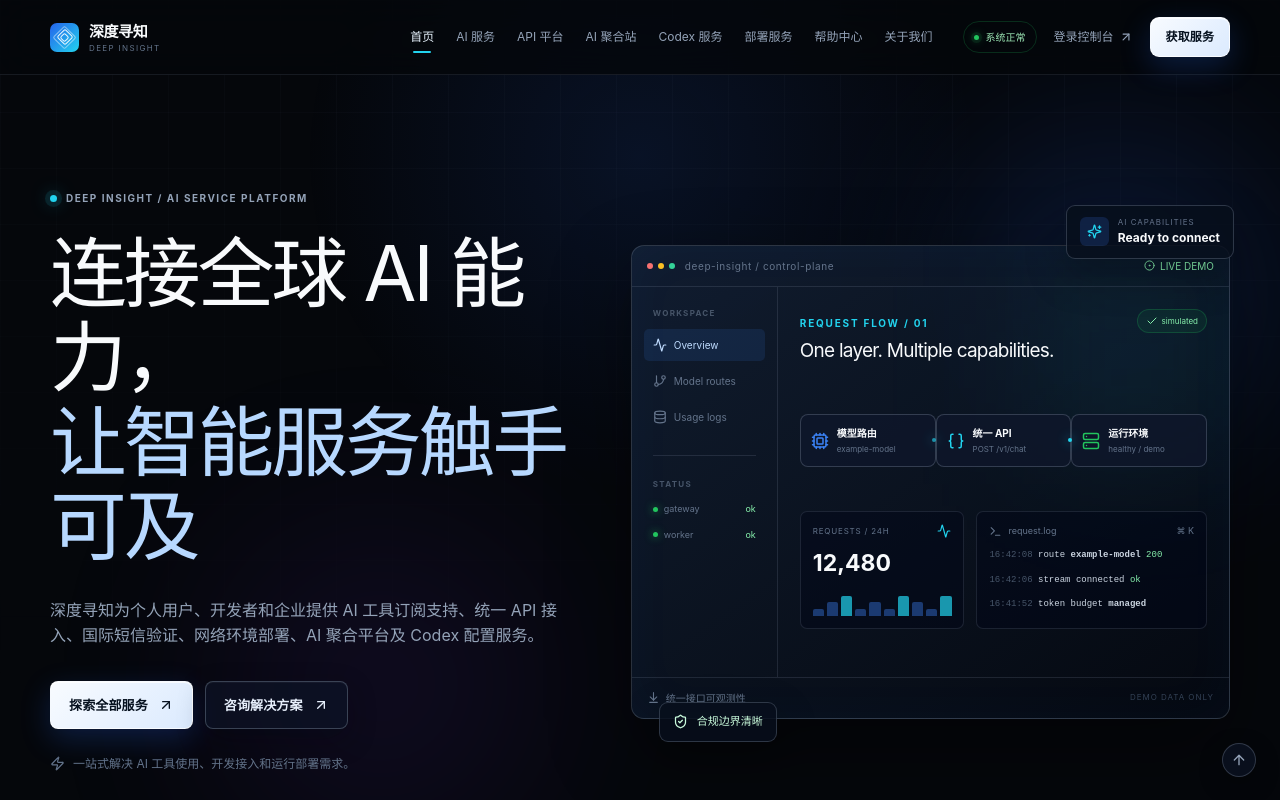
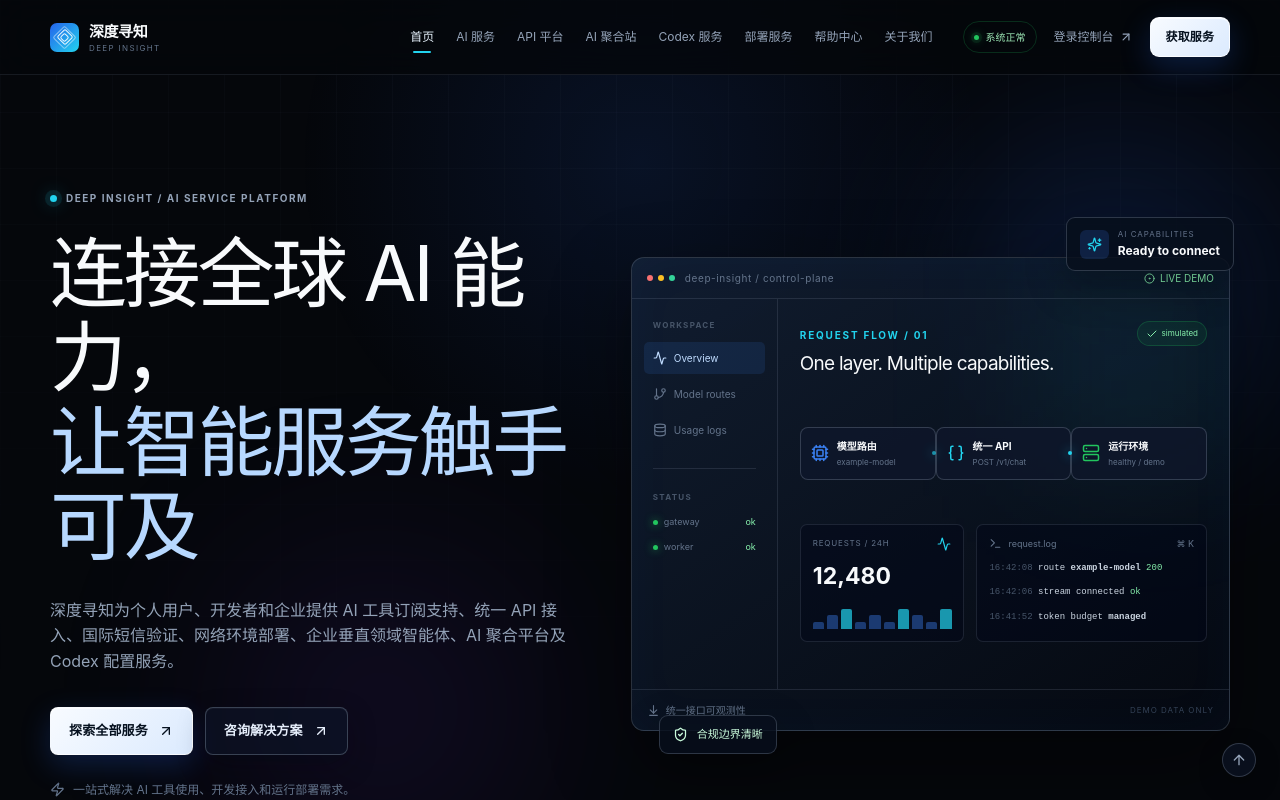
Before and after one commit to grca18395vby-arch/-, a Next.js app: page / in a window 1280 px wide. Shown: the top 800 px of the page. Built offline with nearby package versions, Linux system fonts and the light colour scheme.

Commit message:
Enhance hero section with new AI service details
Updated the hero section to include additional AI service offerings and improved text clarity.

```diff
--- a/app/page.tsx
+++ b/app/page.tsx
@@ -15,7 +15,7 @@ import { deploymentSteps, deploymentTags } from "@/data/services";
 
 export default function Home() {
   return <>
-    <section className="hero-section"><div className="hero-grid" /><div className="hero-orb orb-blue" /><div className="hero-orb orb-violet" /><div className="container hero-inner"><div className="hero-copy"><div className="hero-kicker"><span className="pulse-dot" /> DEEP INSIGHT / AI SERVICE PLATFORM</div><h1>连接全球 AI 能力，<br /><span>让智能服务触手可及</span></h1><p>深度寻知为个人用户、开发者和企业提供 AI 工具订阅支持、统一 API 接入、国际短信验证、网络环境部署、AI 聚合平台及 Codex 配置服务。</p><div className="hero-actions"><ButtonLink href="/services">探索全部服务</ButtonLink><ButtonLink href="/contact" variant="secondary">咨询解决方案</ButtonLink></div><div className="hero-note"><Zap size={15} /> 一站式解决 AI 工具使用、开发接入和运行部署需求。</div></div><div className="hero-visual"><TechConsole /><div className="floating-chip chip-top"><span className="chip-icon"><Sparkles size={15} /></span><div><small>AI CAPABILITIES</small><strong>Ready to connect</strong></div></div><div className="floating-chip chip-bottom"><ShieldCheck size={15} /><span>合规边界清晰</span></div></div></div></section>
+    <section className="hero-section"><div className="hero-grid" /><div className="hero-orb orb-blue" /><div className="hero-orb orb-violet" /><div className="container hero-inner"><div className="hero-copy"><div className="hero-kicker"><span className="pulse-dot" /> DEEP INSIGHT / AI SERVICE PLATFORM</div><h1>连接全球 AI 能力，<br /><span>让智能服务触手可及</span></h1><p>深度寻知为个人用户、开发者和企业提供 AI 工具订阅支持、统一 API 接入、国际短信验证、网络环境部署、企业垂直领域智能体、AI 聚合平台及 Codex 配置服务。</p><div className="hero-actions"><ButtonLink href="/services">探索全部服务</ButtonLink><ButtonLink href="/contact" variant="secondary">咨询解决方案</ButtonLink></div><div className="hero-note"><Zap size={15} /> 一站式解决 AI 工具使用、开发接入和运行部署需求。</div></div><div className="hero-visual"><TechConsole /><div className="floating-chip chip-top"><span className="chip-icon"><Sparkles size={15} /></span><div><small>AI CAPABILITIES</small><strong>Ready to connect</strong></div></div><div className="floating-chip chip-bottom"><ShieldCheck size={15} /><span>合规边界清晰</span></div></div></div></section>
     <TrustStrip />
     <section className="section services-section"><div className="container"><SectionHeading eyebrow="CAPABILITIES / 01" title="一站式 AI 服务矩阵" description="从个人工具使用，到企业级 API 接入和开发环境部署，按你的场景组合所需能力。" action={<Link className="text-link" href="/services">查看全部服务 <ArrowRight size={16} /></Link>} /><ServiceGrid compact /></div></section>
     <section className="section api-section"><div className="container"><ApiFeature /></div></section>
```
